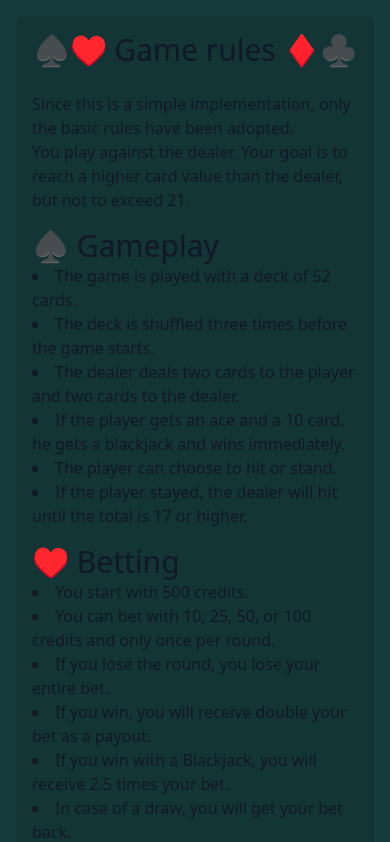
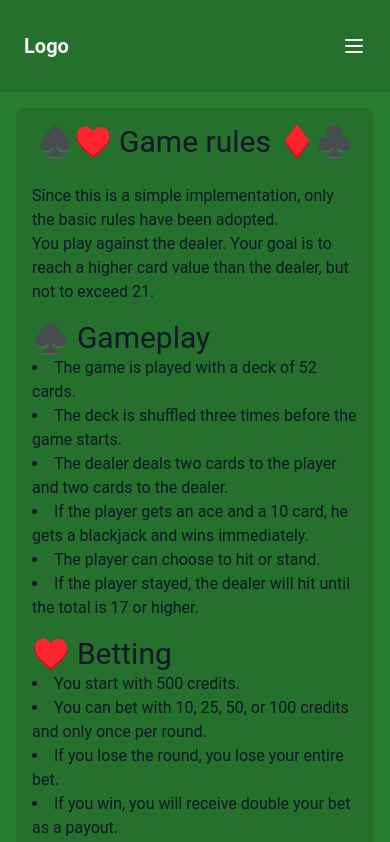
Before and after one commit to antbou/AWA1_BLACKJACK, a Vue app: page /rules in a window 390 px wide. Shown: the top 842 px of the page. Built offline with nearby package versions, Linux system fonts and the light colour scheme.

Commit message:
Create a navbar

```diff
--- a/index.html
+++ b/index.html
@@ -1,13 +1,17 @@
 <!DOCTYPE html>
 <html lang="en">
   <head>
-    <meta charset="UTF-8">
-    <link rel="icon" href="/favicon.ico">
-    <meta name="viewport" content="width=device-width, initial-scale=1.0">
+    <meta charset="UTF-8" />
+    <link rel="icon" href="/favicon.ico" />
+    <meta name="viewport" content="width=device-width, initial-scale=1.0" />
     <title>Vite App</title>
   </head>
   <body>
-    <div id="app"></div>
+    <body class="bg-blackjack-light">
+      <div class="bg-fixed bg-bottom">
+        <div id="app"></div>
+      </div>
+    </body>
     <script type="module" src="/src/main.ts"></script>
   </body>
 </html>
--- a/src/App.vue
+++ b/src/App.vue
@@ -1,12 +1,17 @@
 <template>
+  <TheNavbar />
   <div id="app">
     <router-view />
   </div>
 </template>
 
-<style lang="scss">
+<script setup lang="ts">
+import TheNavbar from "@/components/layout/TheNavbar.vue";
+</script>
+
+<style>
+/* Default font */
 body {
-  background-color: #163b3c !important;
-  overflow: hidden;
+  font-family: "Roboto";
 }
 </style>
--- /dev/null
+++ b/src/components/layout/TheNavbar.vue
@@ -0,0 +1,50 @@
+<template>
+  <div class="bg-black/10 dark:bg-black/50">
+    <nav
+      class="container px-6 py-8 mx-auto md:flex md:justify-between md:items-center"
+    >
+      <div class="flex items-center justify-between">
+        <router-link
+          to="/"
+          class="text-xl font-bold text-gray-100 md:text-2xl hover:text-indigo-400"
+          >Logo
+        </router-link>
+        <!-- Mobile menu button -->
+        <div @click="toggleNav" class="flex md:hidden">
+          <button
+            type="button"
+            class="text-gray-100 hover:text-gray-400 focus:outline-none focus:text-gray-400"
+          >
+            <svg viewBox="0 0 24 24" class="w-6 h-6 fill-current">
+              <path
+                fill-rule="evenodd"
+                d="M4 5h16a1 1 0 0 1 0 2H4a1 1 0 1 1 0-2zm0 6h16a1 1 0 0 1 0 2H4a1 1 0 0 1 0-2zm0 6h16a1 1 0 0 1 0 2H4a1 1 0 0 1 0-2z"
+              ></path>
+            </svg>
+          </button>
+        </div>
+      </div>
+
+      <!-- Mobile Menu open: "block", Menu closed: "hidden" -->
+      <ul
+        :class="showMenu ? 'flex' : 'hidden'"
+        class="flex-col mt-8 space-y-4 md:flex md:space-y-0 md:flex-row md:items-center md:space-x-10 md:mt-0"
+      >
+        <li class="text-gray-100 hover:text-indigo-400">Home</li>
+        <li class="text-gray-100 hover:text-indigo-400">About</li>
+        <li class="text-gray-100 hover:text-indigo-400">Blogs</li>
+        <li class="text-gray-100 hover:text-indigo-400">Contact Us</li>
+      </ul>
+    </nav>
+  </div>
+</template>
+<script lang="ts">
+import { ref } from "vue";
+export default {
+  setup() {
+    let showMenu = ref(false);
+    const toggleNav = () => (showMenu.value = !showMenu.value);
+    return { showMenu, toggleNav };
+  },
+};
+</script>
```
